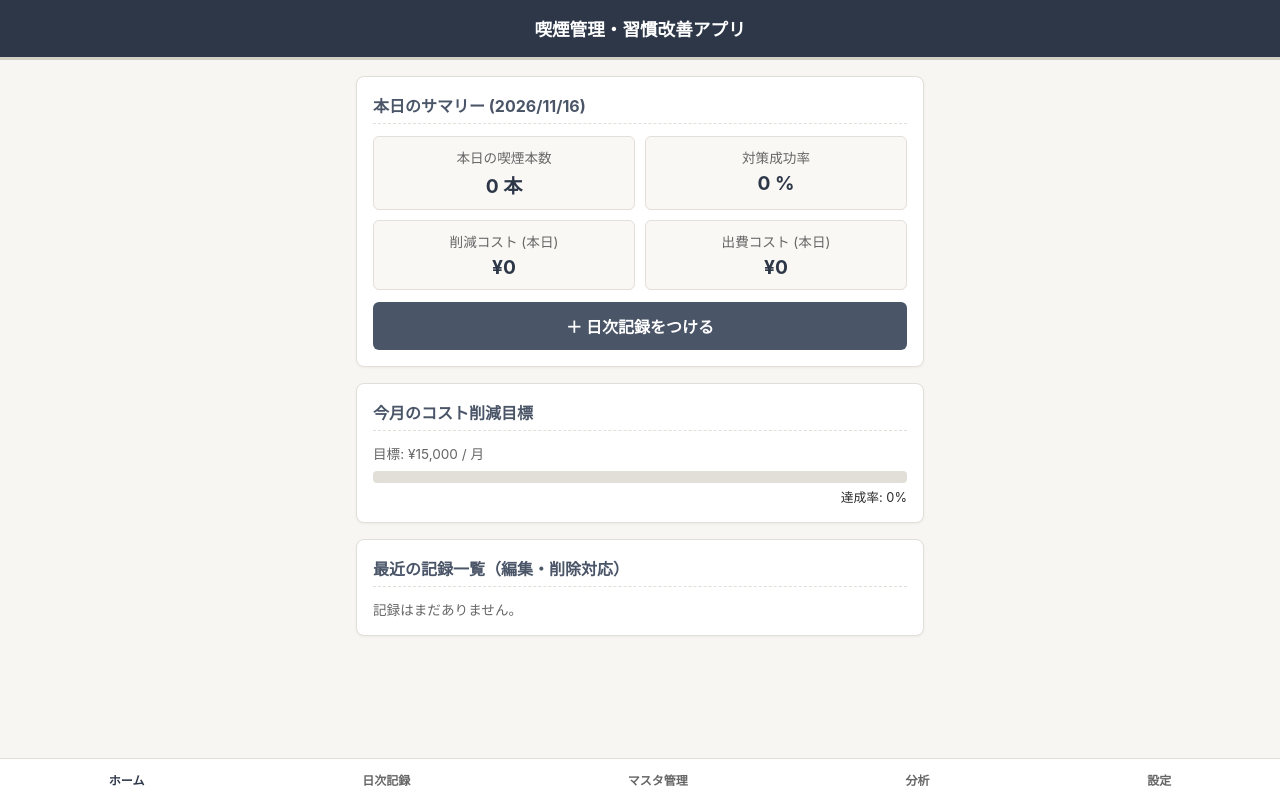
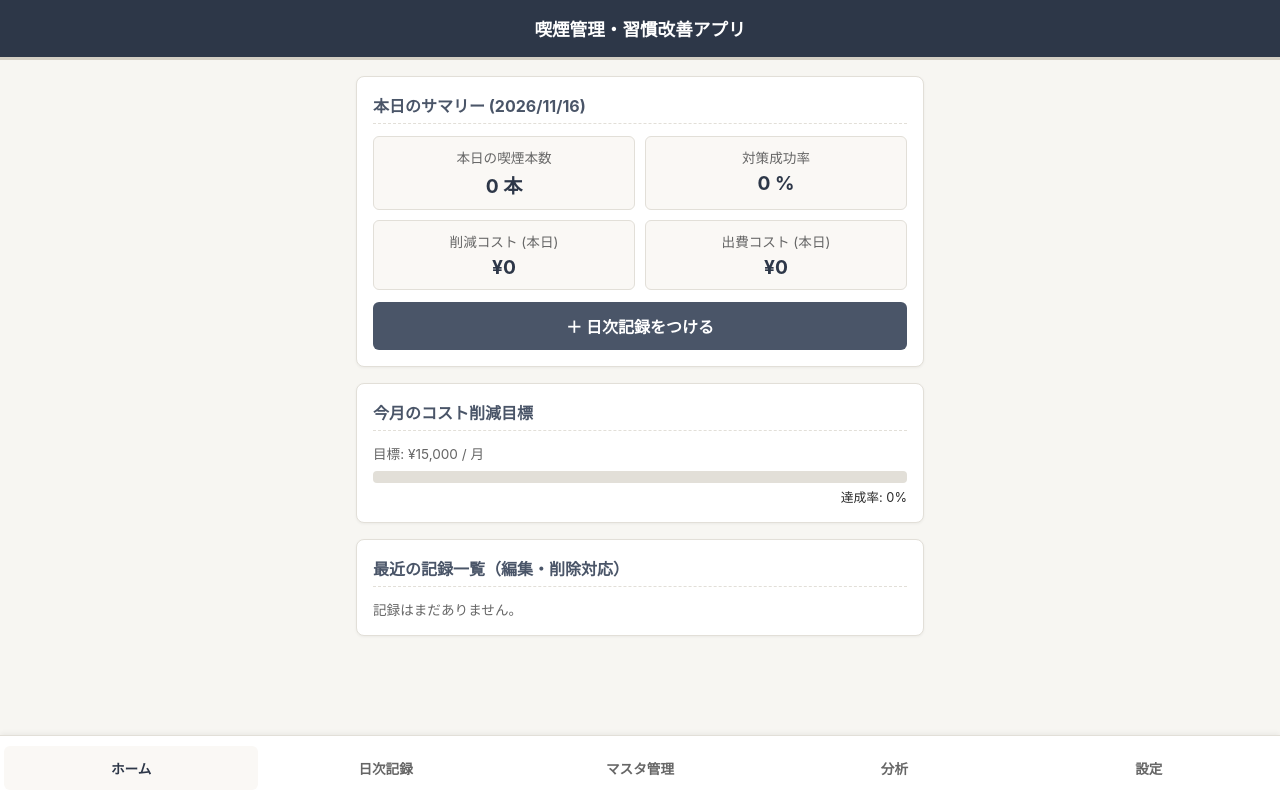
Before and after one commit to abe4600-maker/kemc, a plain HTML site: page index.html in a window 1280 px wide. Drawn offline with nearby package versions, Linux system fonts and the light colour scheme.

Commit message:
Update index.html

```diff
--- a/index.html
+++ b/index.html
@@ -30,7 +30,7 @@
         body {
             background-color: var(--bg-color);
             color: var(--text-main);
-            padding-bottom: 70px;
+            padding-bottom: 90px; /* 大きくなったナビゲーションに被らないよう余白を確保 */
         }
 
         header {
@@ -102,7 +102,7 @@
             opacity: 0.8;
         }
 
-        /* 下部ナビゲーション */
+        /* 下部ナビゲーション（タブボタンを大きく押しやすく改善） */
         nav {
             position: fixed;
             bottom: 0;
@@ -112,25 +112,35 @@
             border-top: 1px solid var(--border-color);
             display: flex;
             justify-content: space-around;
-            padding: 8px 0;
+            padding: 10px 4px;
             z-index: 1000;
+            box-shadow: 0 -2px 5px rgba(0,0,0,0.05);
         }
 
         nav button {
             background: none;
             border: none;
             color: var(--text-sub);
-            font-size: 0.75rem;
-            width: auto;
-            padding: 4px;
+            font-size: 0.85rem; /* フォントサイズを拡大 */
+            width: 100%;
+            padding: 12px 4px; /* タップ領域を上下に拡大 */
             display: flex;
             flex-direction: column;
             align-items: center;
+            justify-content: center;
+            cursor: pointer;
+            border-radius: 6px;
+            transition: background-color 0.2s;
+        }
+
+        nav button:active {
+            background-color: #f0ede6;
         }
 
         nav button.active {
             color: var(--accent-dark);
             font-weight: bold;
+            background-color: #faf8f5;
         }
 
         .view-section {
@@ -484,13 +494,9 @@
 
         window.onload = function() {
             const now = new Date();
-            // 端末のローカル日時に基づくフォーマット（YYYY-MM-DDTHH:mm）
             const year = now.getFullYear();
             const month = String(now.getMonth() + 1).padStart(2, '0');
             const day = String(now.getDate()).padStart(2, '0');
-            const hours = String(now.getHours()).padStart(2, '0');
-            const minutes = String(now.getMinutes()).padStart(2, '0');
-
             document.getElementById('home-date').innerText = `${year}/${month}/${day}`;
             loadSettingsToForm();
             updateHome();
@@ -503,7 +509,6 @@
             document.getElementById('record-submit-btn').innerText = '記録を保存する';
             document.getElementById('rec-id').value = '';
 
-            // 端末の現在日時（ローカルタイム）を初期値にセット
             const now = new Date();
             const year = now.getFullYear();
             const month = String(now.getMonth() + 1).padStart(2, '0');
@@ -672,7 +677,6 @@
             listContainer.innerHTML = html;
         }
 
-        // マスタ管理
         function addMasterItem() {
             const type = document.getElementById('master-type').value;
             const name = document.getElementById('master-name').value.trim();
@@ -727,7 +731,6 @@
             renderMasterList();
         }
 
-        // 分析関連
         function initAnalysisPeriod() {
             const now = new Date();
             const todayStr = `${now.getFullYear()}-${String(now.getMonth() + 1).padStart(2, '0')}-${String(now.getDate()).padStart(2, '0')}`;
```
